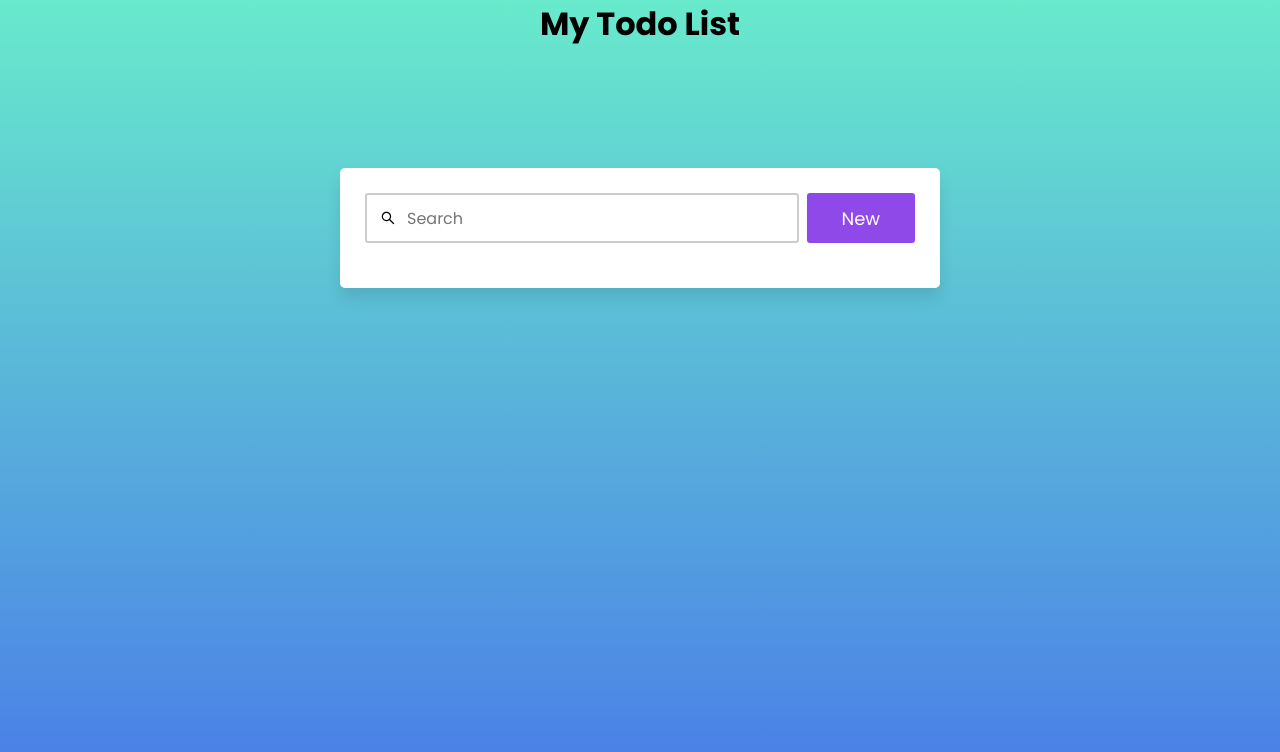
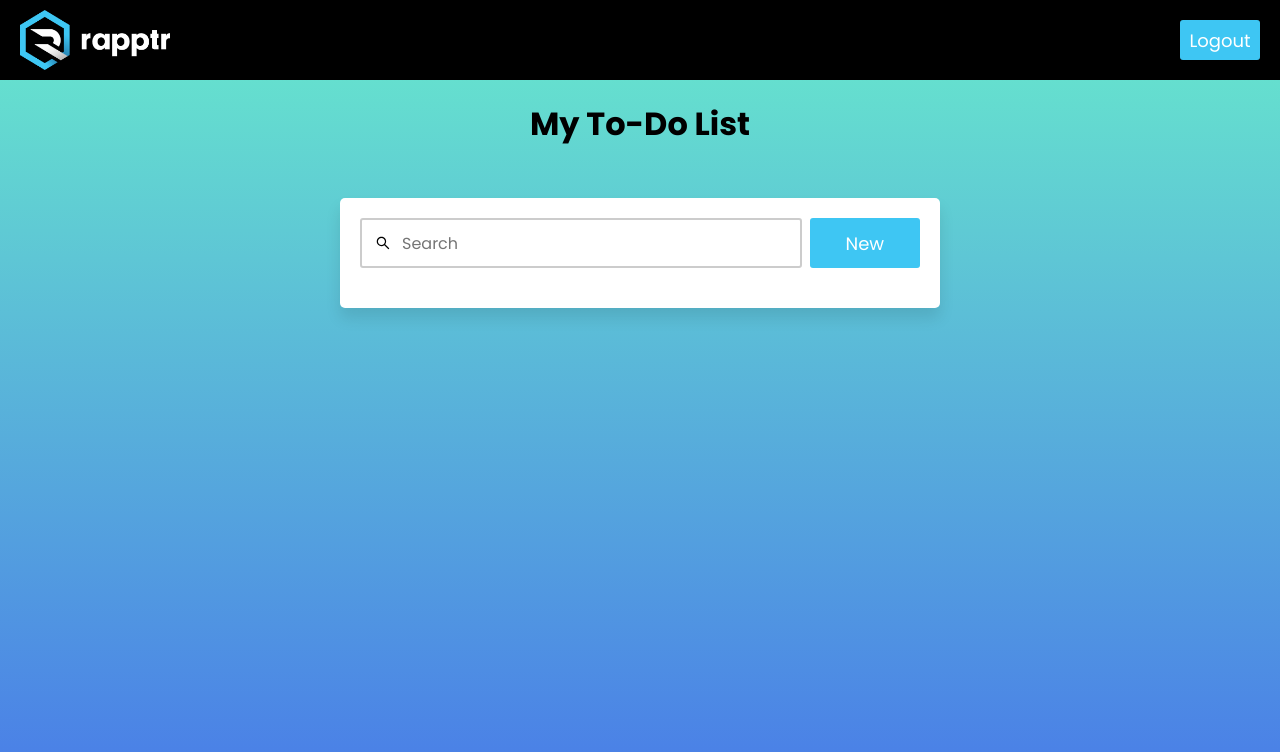
Before and after one commit to chukshon/fe-todoapp, a React (Create React App) app: page / in a window 1280 px wide. Shown: the top 752 px of the page. Built offline with nearby package versions, Linux system fonts and the light colour scheme.

Commit message:
style: added a header section to the todo list page and also changed the overall colorscheme

```diff
--- a/src/components/Button/style.ts
+++ b/src/components/Button/style.ts
@@ -7,12 +7,12 @@
   color: #fff;
   font-size: 18px;
   outline: none;
-  background: #8e49e8;
+  background: #3ec6f3;
   cursor: pointer;
   border-radius: 3px;
   transition: all 0.3s ease;
   &:hover {
-    background: #721ce3;
+    background: #0dafe0;
   }
   &:disabled {
     opacity: 0.5;
--- a/src/components/LoginInputField/style.ts
+++ b/src/components/LoginInputField/style.ts
@@ -35,10 +35,10 @@
       }
     }
     &:focus {
-      border-color: #721ce3;
+      border-color: #3ec6f3;
     }
     &:hover {
-      border-color: #8e49e8;
+      border-color: #3ec6f3;
     }
   }
 `
--- a/src/context/authContext.tsx
+++ b/src/context/authContext.tsx
@@ -1,4 +1,4 @@
-import React, { useEffect, useContext, useReducer } from "react"
+import React, { useContext, useReducer } from "react"
 import authReducer from "./authReducer"
 import { AuthInitialStateT, LoginT } from "../types/index"
 import axios from "axios"
@@ -6,7 +6,6 @@
   LOGIN_USER_ERROR,
   LOGIN_USER_SUCCESS,
   LOGIN_USER_LOADING,
-  LOGOUT_USER,
   CLEAR_ERROR_ALERT,
 } from "./actions"
 
@@ -25,6 +24,7 @@
 
 const AuthProvider = ({ children }: { children: React.ReactNode }) => {
   const [state, dispatch] = useReducer(authReducer, initialState)
+
   const clearErrorAlert = () => {
     setTimeout(() => {
       dispatch({ type: CLEAR_ERROR_ALERT })
@@ -42,9 +42,9 @@
       localStorage.setItem("user", JSON.stringify(data))
       return true
     } catch (err: any) {
-      console.log(err)
-      let message = err.response.data.message || "Something went wrong"
-
+      let message =
+        err.response.data.message ||
+        "The server could not be reached. Please try again later"
       dispatch({ type: LOGIN_USER_ERROR, payload: message })
       clearErrorAlert()
       return false
--- a/src/pages/List/List.tsx
+++ b/src/pages/List/List.tsx
@@ -1,7 +1,8 @@
 import React from "react"
 import { Button, Search, TodoCard } from "../../components"
 import useList from "./hooks/useList"
-import { Wrapper, Container } from "./style"
+import { Wrapper, TodoContainer } from "./style"
+import rapptr_logo from "../../Assets/rapptr_logo.png"
 
 const List = () => {
   const {
@@ -20,8 +21,15 @@
 
   return (
     <Wrapper>
-      <h1>My Todo List</h1>
-      <Container>
+      <header className="header">
+        <img src={rapptr_logo} alt="" />
+        <div className="logout_button_container">
+          <Button buttonText="Logout" />
+        </div>
+      </header>
+      <h1>My To-Do List</h1>
+      <TodoContainer>
+        <div className="todo_wrapper">
           <div className="todo_header">
             <div className="search_container">
               <Search
@@ -59,7 +67,8 @@
               )
             })}
           </ul>
-      </Container>
+        </div>
+      </TodoContainer>
     </Wrapper>
   )
 }
--- a/src/pages/List/style.ts
+++ b/src/pages/List/style.ts
@@ -4,22 +4,44 @@
   width: 100%;
   height: 100vh;
   background: linear-gradient(to bottom, #68eacc 0%, #497be8 100%);
+
+  h1 {
+    text-align: center;
+    margin-top: 20px;
+  }
+
+  .header {
+    display: flex;
+    justify-content: space-between;
+    align-items: center;
+    background-color: black;
+    padding: 10px 20px;
+    img {
+      width: 150px;
+      height: 60px;
+    }
+    .logout_button_container {
+      height: 40px;
+      width: 80px;
+    }
+  }
+`
+
+export const TodoContainer = styled.div`
   display: flex;
   align-items: center;
   flex-direction: column;
-`
-
-export const Container = styled.div`
+  .todo_wrapper {
     background: #fff;
     max-width: 600px;
     width: 100%;
-  margin: 120px auto;
-  padding: 25px;
+    margin: 50px auto;
+    padding: 20px;
     border-radius: 5px;
     box-shadow: 0px 10px 15px rgba(0, 0, 0, 0.1);
     .todo_header {
       display: flex;
-    gap: 0.5em;
+      gap: 0.5rem;
     }
     .search_container {
       width: 80%;
@@ -30,4 +52,5 @@
     .todo_list {
       margin-top: 20px;
     }
+  }
 `
```
Also changed, not shown: src/Assets/rapptr_logo.png (added). Lines whose indentation alone changed are shown as unchanged.
